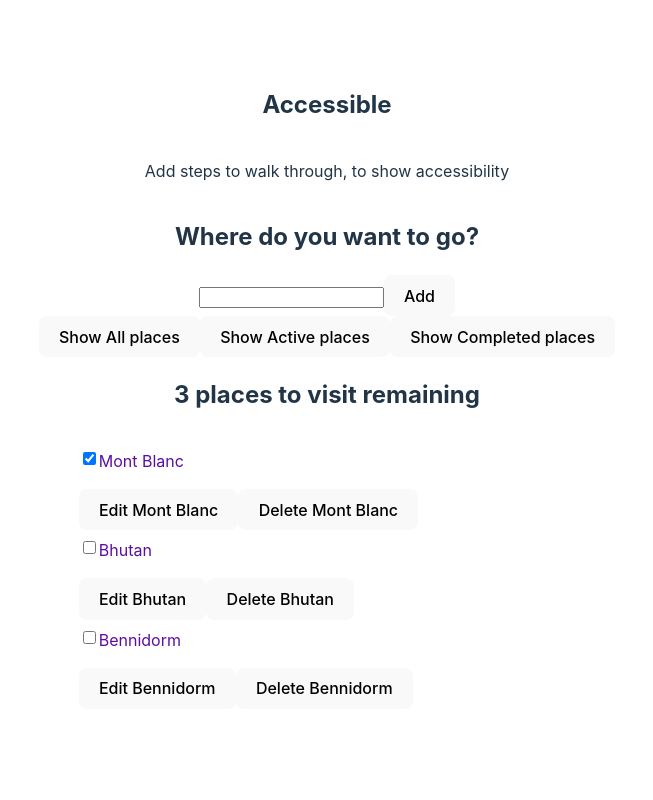
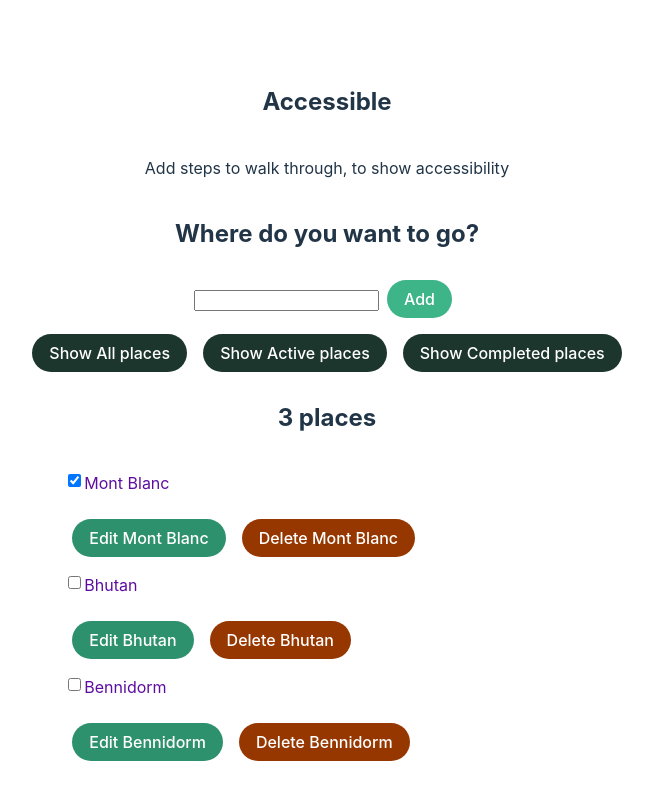
Before and after one commit to Jade-ux/accessibility-learning, a React (Vite) app in the folder places-to-go/: page / in a window 1280 px wide. Shown: the top 800 px of the page, without its empty margins (313-966 px from the left). Built offline with nearby package versions, Linux system fonts and the light colour scheme.

Commit message:
adds more styles

```diff
--- a/places-to-go/src/App.tsx
+++ b/places-to-go/src/App.tsx
@@ -1,4 +1,3 @@
-import { useState } from "react";
 import Accessible from "./components/Accessible";
 import "./App.css";
 
--- a/places-to-go/src/components/Accessible.tsx
+++ b/places-to-go/src/components/Accessible.tsx
@@ -94,8 +94,8 @@ export function Accessible(props: AccessibleProps) {
     setPlaces([...places, newPlace]);
   }
 
-  const headingNoun = `${placeList?.length > 1 ? "places" : "place"} to visit`;
-  const headingText = `${placeList.length} ${headingNoun} remaining`;
+  const headingNoun = `${placeList?.length > 1 ? "places" : "place"}`;
+  const headingText = `${placeList.length} ${headingNoun}`;
 
   const listHeadingRef = useRef<HTMLHeadingElement>(null);
   const prevPlaceLength = usePrevious(placeList?.length);
@@ -112,7 +112,7 @@ export function Accessible(props: AccessibleProps) {
       <p>Add steps to walk through, to show accessibility</p>
       <Form addPlace={addPlace} />
       <div className="filters btn-group stack-exception">{filterList}</div>
-      <h2 id="list-heading" tabIndex="-1">
+      <h2 id="list-heading" tabIndex={-1}>
         {headingText}
       </h2>
       <ul
--- a/places-to-go/src/components/Form.tsx
+++ b/places-to-go/src/components/Form.tsx
@@ -40,7 +40,7 @@ function Form(props: FormProps) {
         value={name}
         onChange={handleChange}
       />
-      <button type="submit" className="btn btn__primary btn__lg">
+      <button type="submit" className="btn place-add-btn">
         Add
       </button>
     </form>
--- a/places-to-go/src/components/PlacesToGo.tsx
+++ b/places-to-go/src/components/PlacesToGo.tsx
@@ -56,15 +56,15 @@ function PlacesToGo(props: PlacesToGoProps) {
       <div className="btn-group">
         <button
           type="button"
-          className="btn place-cancel"
+          className="btn place-cancel-btn"
           onClick={() => setEditing(false)}
         >
           Cancel
-          <span className="visually-hidden">renaming {props.name}</span>
+          <span className="visually-hidden"> renaming {props.name}</span>
         </button>
-        <button type="submit" className="btn btn__primary place-edit">
+        <button type="submit" className="btn place-edit-btn">
           Save
-          <span className="visually-hidden">new name for {props.name}</span>
+          <span className="visually-hidden"> new name for {props.name} </span>
         </button>
       </div>
     </form>
@@ -86,7 +86,7 @@ function PlacesToGo(props: PlacesToGoProps) {
       <div className="btn-group">
         <button
           type="button"
-          className="btn"
+          className="btn place-edit-btn"
           onClick={() => {
             setEditing(true);
           }}
@@ -96,7 +96,7 @@ function PlacesToGo(props: PlacesToGoProps) {
         </button>
         <button
           type="button"
-          className="btn btn__danger"
+          className="btn place-delete-btn"
           onClick={() => props.deletePlace(props.id)}
         >
           Delete <span className="visually-hidden">{props.name}</span>
--- a/places-to-go/src/index.css
+++ b/places-to-go/src/index.css
@@ -72,6 +72,71 @@ li {
 
 }
 
+/* Buttons */
+
+.btn {
+  align-items: center;
+    justify-content: center;
+    padding: 0.5em 1em;
+    border-radius: 3rem;
+    font-size: 1em;
+    font-weight: 500;
+    font-family: inherit;
+    /* background-color: #370e51; */
+    cursor: pointer;
+    /* color: #ffffff; */
+    margin: 0.5em;
+}
+
+.toggle-btn {
+  background-color: #1C352D;
+  color: #ffffff;
+}
+
+.place-cancel-btn {
+  background-color: #778899;
+  color: #ffffff;
+}
+
+.place-edit-btn {
+  background-color: #2e916d;
+  color: #ffffff;
+}
+
+.place-delete-btn {
+  background-color: #963700;
+  color: #ffffff;
+}
+
+.place-save-btn {
+  background-color: #8DB600;
+  color: #ffffff;
+}
+
+.place-add-btn {
+  background-color: #3EB489;
+  color: #ffffff;
+}
+
+.toggle-btn:hover {
+  background-color: #a264ff;
+}
+
+/* form */
+
+.form-group {
+  margin-bottom: 1em;
+
+}
+
+.places-label {
+  font-size: 1.2em;
+  font-weight: 500;
+
+  margin-bottom: 0.5em;
+  margin-right: 1em;
+}
+
 @media (prefers-color-scheme: light) {
   :root {
     color: #213547;
```
Also changed, not shown: 1 other file (tests, documents, lock files or other folders).
